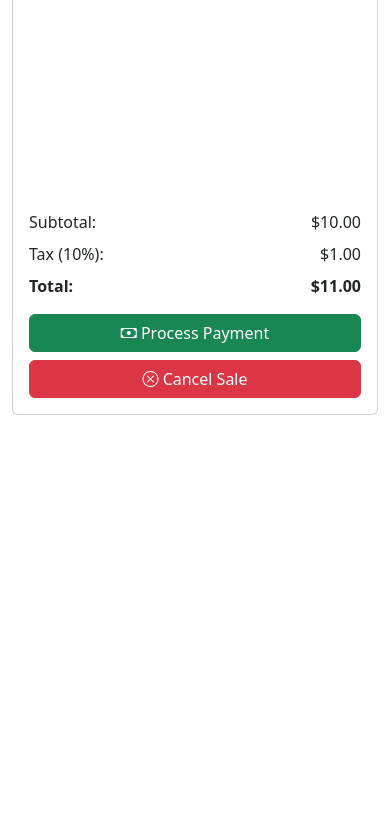
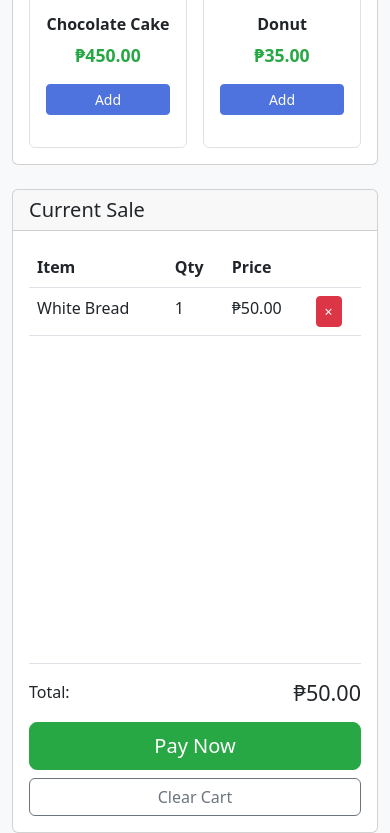
Before and after one commit to RhodCoding/POS-Namin, a PHP site: page /pos.php in a window 390 px wide. Shown: the part 557-1390 px from the top of the page. Before the commit the page ends 972 px from the top, so only its background shows below. Run offline with PHP 8.4, Linux system fonts and the light colour scheme; some libraries are stand-ins or nearby versions.

Commit message:
Update Frontend (1)

```diff
--- a/assets/css/style.css
+++ b/assets/css/style.css
@@ -1,4 +1,9 @@
 /* Custom styles for POS System */
+
+/* Main Styles */
+body {
+    background-color: #f8f9fa;
+}
 
 /* Sidebar styles */
 .sidebar {
@@ -19,21 +24,74 @@
     margin-right: 10px;
 }
 
-/* Card hover effects */
-.card {
-    transition: transform 0.2s ease-in-out;
+/* Product Card Styles */
+.product-card {
+    transition: transform 0.2s;
+    cursor: pointer;
+    border: 1px solid #dee2e6;
 }
 
-.card:hover {
+.product-card:hover {
     transform: translateY(-5px);
+    box-shadow: 0 4px 8px rgba(0,0,0,0.1);
 }
 
-/* Login page styles */
-.login-page {
-    height: 100vh;
+.product-card .card-img-top {
+    height: 150px;
+    object-fit: cover;
+    border-radius: 8px;
 }
 
-/* Custom button styles */
+.product-card .card-body {
+    padding: 1rem;
+}
+
+.product-card .card-title {
+    margin-bottom: 0.5rem;
+    font-weight: 600;
+}
+
+.product-card .card-text {
+    color: #28a745;
+    font-size: 1.1rem;
+    margin-bottom: 1rem;
+}
+
+/* Cart Styles */
+.cart-items {
+    scrollbar-width: thin;
+    scrollbar-color: #dee2e6 #fff;
+}
+
+.cart-items::-webkit-scrollbar {
+    width: 6px;
+}
+
+.cart-items::-webkit-scrollbar-track {
+    background: #fff;
+}
+
+.cart-items::-webkit-scrollbar-thumb {
+    background-color: #dee2e6;
+    border-radius: 6px;
+}
+
+.cart-summary {
+    border-top: 2px solid #dee2e6;
+    padding-top: 1rem;
+}
+
+.quantity-control {
+    max-width: 80px;
+}
+
+/* Table Styles */
+.table th {
+    border-top: none;
+    font-weight: 600;
+}
+
+/* Button Styles */
 .btn-primary {
     background-color: #4e73df;
     border-color: #4e73df;
@@ -44,10 +102,54 @@
     border-color: #2e59d9;
 }
 
-/* Dashboard stats cards */
-.card-body h2 {
-    font-size: 2rem;
-    margin-bottom: 0;
+.btn-success {
+    background-color: #28a745;
+    border-color: #28a745;
+}
+
+.btn-success:hover {
+    background-color: #218838;
+    border-color: #1e7e34;
+}
+
+/* Modal Styles */
+.modal-content {
+    border-radius: 0.5rem;
+}
+
+.modal-header {
+    border-bottom: 1px solid #dee2e6;
+    background-color: #f8f9fa;
+}
+
+/* Sidebar styles override */
+.sidebar {
+    height: 100vh;
+    position: fixed;
+}
+
+.payment-method-btn {
+    width: 100%;
+    margin-bottom: 0.5rem;
+    padding: 1rem;
+    text-align: left;
+}
+
+.payment-method-btn i {
+    margin-right: 0.5rem;
+}
+
+/* Quick action buttons */
+.quick-actions {
+    position: fixed;
+    bottom: 20px;
+    right: 20px;
+    z-index: 1000;
+}
+
+.quick-actions .btn {
+    margin-left: 0.5rem;
+    box-shadow: 0 2px 5px rgba(0,0,0,0.2);
 }
 
 /* Responsive adjustments */
@@ -59,4 +161,21 @@
         z-index: 100;
         padding: 48px 0 0;
     }
+
+    .product-card {
+        margin-bottom: 1rem;
+    }
+
+    .product-card .card-img-top {
+        height: 100px;
+    }
+
+    .cart-items {
+        height: 300px;
+    }
+
+    .sidebar {
+        position: static;
+        height: auto;
+    }
 }
--- a/customers.php
+++ b/customers.php
@@ -103,7 +103,7 @@ session_start();
                                         <td>john@example.com</td>
                                         <td>123-456-7890</td>
                                         <td><span class="badge bg-primary">Regular</span></td>
-                                        <td>$500.00</td>
+                                        <td>₱500.00</td>
                                         <td>2023-08-15</td>
                                         <td>
                                             <button class="btn btn-sm btn-info" title="View History">
--- a/pos.php
+++ b/pos.php
@@ -1,13 +1,12 @@
 <?php
 session_start();
-// TODO: Add authentication check
 ?>
 <!DOCTYPE html>
 <html lang="en">
 <head>
     <meta charset="UTF-8">
     <meta name="viewport" content="width=device-width, initial-scale=1.0">
-    <title>POS System - Point of Sale</title>
+    <title>Bakery POS</title>
     <link href="https://cdn.jsdelivr.net/npm/bootstrap@5.3.0/dist/css/bootstrap.min.css" rel="stylesheet">
     <link rel="stylesheet" href="https://cdn.jsdelivr.net/npm/bootstrap-icons@1.7.2/font/bootstrap-icons.css">
     <link rel="stylesheet" href="assets/css/style.css">
@@ -15,86 +14,84 @@ session_start();
 <body>
     <div class="container-fluid">
         <div class="row">
-            <!-- Sidebar -->
-            <nav class="col-md-2 d-md-block bg-dark sidebar collapse">
-                <div class="position-sticky pt-3">
-                    <ul class="nav flex-column">
-                        <li class="nav-item">
-                            <a class="nav-link text-white" href="dashboard.php">
-                                <i class="bi bi-speedometer2"></i> Dashboard
-                            </a>
-                        </li>
-                        <li class="nav-item">
-                            <a class="nav-link active text-white" href="pos.php">
-                                <i class="bi bi-cart"></i> Point of Sale
-                            </a>
-                        </li>
-                        <li class="nav-item">
-                            <a class="nav-link text-white" href="products.php">
-                                <i class="bi bi-box"></i> Products
-                            </a>
-                        </li>
-                        <li class="nav-item">
-                            <a class="nav-link text-white" href="customers.php">
-                                <i class="bi bi-people"></i> Customers
-                            </a>
-                        </li>
-                        <li class="nav-item">
-                            <a class="nav-link text-white" href="reports.php">
-                                <i class="bi bi-graph-up"></i> Reports
-                            </a>
-                        </li>
-                        <li class="nav-item">
-                            <a class="nav-link text-white" href="settings.php">
-                                <i class="bi bi-gear"></i> Settings
-                            </a>
-                        </li>
-                    </ul>
+            <!-- Main content -->
+            <main class="col-md-12 px-md-4">
+                <div class="d-flex justify-content-between align-items-center py-3">
+                    <h4 class="mb-0">Bakery POS</h4>
+                    <a href="dashboard.php" class="btn btn-outline-primary">
+                        <i class="bi bi-speedometer2"></i> Dashboard
+                    </a>
                 </div>
-            </nav>
 
-            <!-- Main content -->
-            <main class="col-md-10 ms-sm-auto px-md-4">
-                <div class="row mt-4">
+                <div class="row">
                     <!-- Left side - Product selection -->
-                    <div class="col-md-7">
+                    <div class="col-md-8">
                         <div class="card mb-4">
                             <div class="card-header">
-                                <div class="row">
-                                    <div class="col">
+                                <div class="row g-2">
+                                    <div class="col-md-8">
                                         <input type="text" class="form-control" placeholder="Search Products...">
                                     </div>
-                                    <div class="col">
+                                    <div class="col-md-4">
                                         <select class="form-select">
-                                            <option selected>All Categories</option>
-                                            <option>Food</option>
-                                            <option>Beverages</option>
-                                            <option>Others</option>
+                                            <option selected>All Items</option>
+                                            <option>Bread</option>
+                                            <option>Pastries</option>
+                                            <option>Cakes</option>
                                         </select>
                                     </div>
                                 </div>
                             </div>
                             <div class="card-body">
-                                <div class="row row-cols-2 row-cols-md-4 g-4">
-                                    <!-- Sample Product Items -->
+                                <div class="row row-cols-2 row-cols-md-4 g-3">
+                                    <!-- Bakery Products -->
                                     <div class="col">
                                         <div class="card h-100 product-card">
-                                            <img src="https://via.placeholder.com/150" class="card-img-top" alt="Product">
-                                            <div class="card-body">
-                                                <h6 class="card-title">Product 1</h6>
-                                                <p class="card-text">$10.00</p>
+                                            <img src="assets/images/bread.jpg" class="card-img-top p-2" alt="White Bread">
+                                            <div class="card-body text-center">
+                                                <h6 class="card-title">White Bread</h6>
+                                                <p class="card-text fw-bold">₱50.00</p>
                                                 <button class="btn btn-sm btn-primary w-100">Add</button>
                                             </div>
                                         </div>
                                     </div>
-                                    <!-- More product cards would go here -->
+                                    <div class="col">
+                                        <div class="card h-100 product-card">
+                                            <img src="assets/images/croissant.jpg" class="card-img-top p-2" alt="Croissant">
+                                            <div class="card-body text-center">
+                                                <h6 class="card-title">Croissant</h6>
+                                                <p class="card-text fw-bold">₱75.00</p>
+                                                <button class="btn btn-sm btn-primary w-100">Add</button>
+                                            </div>
+                                        </div>
+                                    </div>
+                                    <div class="col">
+                                        <div class="card h-100 product-card">
+                                            <img src="assets/images/chocolate-cake.jpg" class="card-img-top p-2" alt="Chocolate Cake">
+                                            <div class="card-body text-center">
+                                                <h6 class="card-title">Chocolate Cake</h6>
+                                                <p class="card-text fw-bold">₱450.00</p>
+                                                <button class="btn btn-sm btn-primary w-100">Add</button>
+                                            </div>
+                                        </div>
+                                    </div>
+                                    <div class="col">
+                                        <div class="card h-100 product-card">
+                                            <img src="assets/images/donut.jpg" class="card-img-top p-2" alt="Donut">
+                                            <div class="card-body text-center">
+                                                <h6 class="card-title">Donut</h6>
+                                                <p class="card-text fw-bold">₱35.00</p>
+                                                <button class="btn btn-sm btn-primary w-100">Add</button>
+                                            </div>
+                                        </div>
+                                    </div>
                                 </div>
                             </div>
                         </div>
                     </div>
 
                     <!-- Right side - Cart -->
-                    <div class="col-md-5">
+                    <div class="col-md-4">
                         <div class="card">
                             <div class="card-header">
                                 <h5 class="mb-0">Current Sale</h5>
@@ -108,22 +105,16 @@ session_start();
                                                 <th>Item</th>
                                                 <th>Qty</th>
                                                 <th>Price</th>
-                                                <th>Total</th>
                                                 <th></th>
                                             </tr>
                                         </thead>
                                         <tbody>
                                             <tr>
-                                                <td>Sample Item</td>
+                                                <td>White Bread</td>
+                                                <td>1</td>
+                                                <td>₱50.00</td>
                                                 <td>
-                                                    <input type="number" class="form-control form-control-sm" value="1" min="1" style="width: 60px;">
-                                                </td>
-                                                <td>$10.00</td>
-                                                <td>$10.00</td>
-                                                <td>
-                                                    <button class="btn btn-sm btn-danger">
-                                                        <i class="bi bi-trash"></i>
-                                                    </button>
+                                                    <button class="btn btn-sm btn-danger">×</button>
                                                 </td>
                                             </tr>
                                         </tbody>
@@ -131,27 +122,19 @@ session_start();
                                 </div>
 
                                 <!-- Cart Summary -->
-                                <div class="cart-summary">
+                                <div class="cart-summary border-top pt-3">
                                     <div class="row mb-2">
-                                        <div class="col">Subtotal:</div>
-                                        <div class="col text-end">$10.00</div>
-                                    </div>
-                                    <div class="row mb-2">
-                                        <div class="col">Tax (10%):</div>
-                                        <div class="col text-end">$1.00</div>
-                                    </div>
-                                    <div class="row mb-3">
-                                        <div class="col"><strong>Total:</strong></div>
-                                        <div class="col text-end"><strong>$11.00</strong></div>
+                                        <div class="col">Total:</div>
+                                        <div class="col text-end"><h4 class="mb-0">₱50.00</h4></div>
                                     </div>
 
-                                    <!-- Payment Buttons -->
-                                    <div class="d-grid gap-2">
-                                        <button class="btn btn-success" data-bs-toggle="modal" data-bs-target="#paymentModal">
-                                            <i class="bi bi-cash"></i> Process Payment
+                                    <!-- Payment Button -->
+                                    <div class="d-grid gap-2 mt-3">
+                                        <button class="btn btn-success btn-lg" data-bs-toggle="modal" data-bs-target="#paymentModal">
+                                            Pay Now
                                         </button>
-                                        <button class="btn btn-danger">
-                                            <i class="bi bi-x-circle"></i> Cancel Sale
+                                        <button class="btn btn-outline-secondary">
+                                            Clear Cart
                                         </button>
                                     </div>
                                 </div>
@@ -168,34 +151,30 @@ session_start();
         <div class="modal-dialog">
             <div class="modal-content">
                 <div class="modal-header">
-                    <h5 class="modal-title">Process Payment</h5>
+                    <h5 class="modal-title">Cash Payment</h5>
                     <button type="button" class="btn-close" data-bs-dismiss="modal"></button>
                 </div>
                 <div class="modal-body">
-                    <div class="mb-3">
-                        <label class="form-label">Total Amount</label>
-                        <input type="text" class="form-control" value="$11.00" readonly>
+                    <div class="text-center mb-4">
+                        <h3>Total Amount</h3>
+                        <h2 class="text-success">₱50.00</h2>
                     </div>
-                    <div class="mb-3">
-                        <label class="form-label">Payment Method</label>
-                        <select class="form-select">
-                            <option>Cash</option>
-                            <option>Card</option>
-                            <option>Other</option>
-                        </select>
+
+                    <div class="mb-4">
+                        <label class="form-label">Cash Received</label>
+                        <input type="number" class="form-control form-control-lg" step="1" min="50">
                     </div>
-                    <div class="mb-3">
-                        <label class="form-label">Amount Received</label>
-                        <input type="number" class="form-control" step="0.01">
+
+                    <div class="mb-4">
+                        <label class="form-label">Change</label>
+                        <input type="text" class="form-control form-control-lg" readonly value="₱0.00">
                     </div>
-                    <div class="mb-3">
-                        <label class="form-label">Change</label>
-                        <input type="text" class="form-control" readonly>
+
+                    <div class="d-grid">
+                        <button class="btn btn-success btn-lg">
+                            Complete Sale
+                        </button>
                     </div>
-                </div>
-                <div class="modal-footer">
-                    <button type="button" class="btn btn-secondary" data-bs-dismiss="modal">Cancel</button>
-                    <button type="button" class="btn btn-primary">Complete Payment</button>
                 </div>
             </div>
         </div>
--- a/products.php
+++ b/products.php
@@ -102,7 +102,7 @@ session_start();
                                         <td><img src="https://via.placeholder.com/50" class="img-thumbnail"></td>
                                         <td>Sample Product</td>
                                         <td>Food</td>
-                                        <td>$10.00</td>
+                                        <td>₱10.00</td>
                                         <td>50</td>
                                         <td><span class="badge bg-success">Active</span></td>
                                         <td>
```
Also changed, not shown: dashboard.php (+5 -5 lines), reports.php (+5 -5 lines), settings.php (+142 -112 lines), 1 other file.
